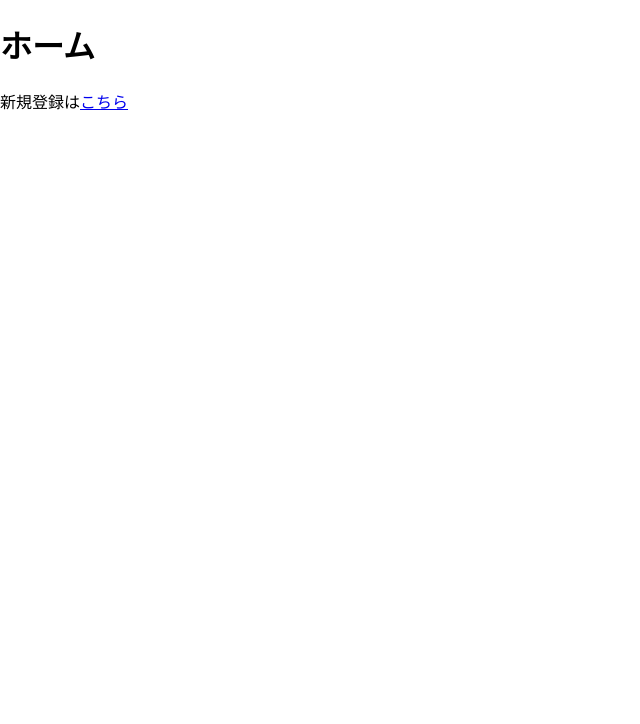
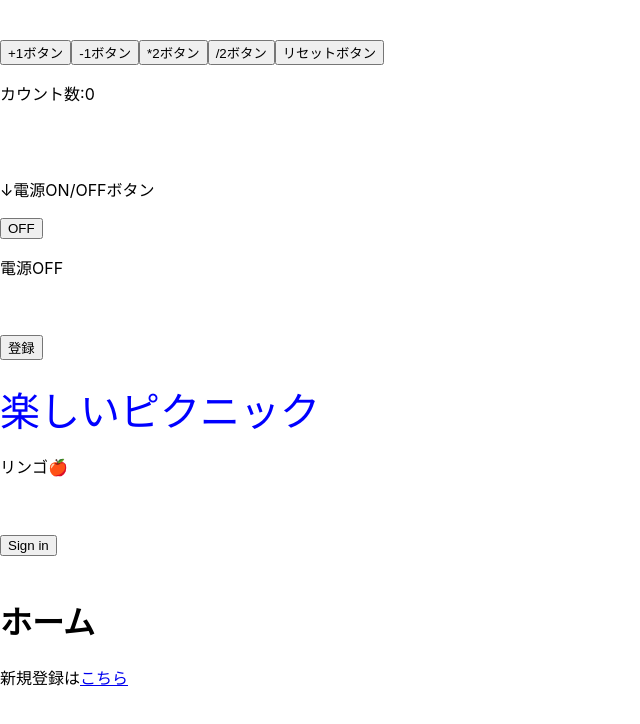
Before and after one commit to Onepiece2424/hello_rails, a React (Create React App) app in the folder frontend/: page / in a window 1280 px wide. Shown: the top 724 px of the page, without its empty margins (0-640 px from the left). Built offline with nearby package versions, Linux system fonts and the light colour scheme.

Commit message:
コメントアウトを解除

```diff
--- a/frontend/src/App.jsx
+++ b/frontend/src/App.jsx
@@ -1,11 +1,11 @@
 import React,{ useState } from "react"
-// import Button from "./components/Button"
-// import OnOff from "./components/OnOff"
-// import Recapture from "./components/Recapture"
-// import Picnic from "./components/Picnic"
+import Button from "./components/Button"
+import OnOff from "./components/OnOff"
+import Recapture from "./components/Recapture"
+import Picnic from "./components/Picnic"
 
 import { useSelector, useDispatch } from "react-redux"
-// import { signInAction } from "./reducks/users/actions"
+import { signInAction } from "./reducks/users/actions"
 
 import Home from "./components/Home";
 import Register from "./components/Register";
@@ -28,7 +28,7 @@ function App() {
 
   return (
     <>
-      {/* <Button />
+      <Button />
       <OnOff />
       <br></br>
       <br></br>
@@ -44,7 +44,7 @@ function App() {
       <br></br>
       <button onClick={() => dispatch(signInAction({uid: "0001", username: "trahack"}))}>Sign in</button>
       <br></br>
-      <br></br> */}
+      <br></br>
       <BrowserRouter>
       <Routes>
         <Route path={`/`} element={<Home />} />
```
